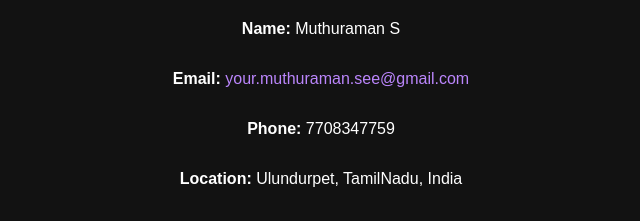
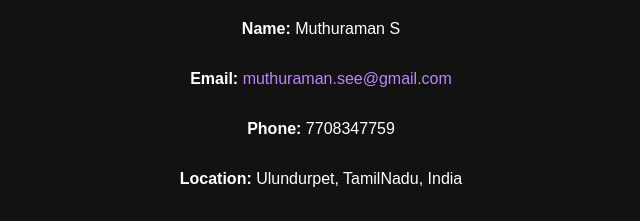
Before and after one commit to MuthuramanSee/My_Portfolio, a plain HTML site: page contact info.html in a window 1280 px wide. Shown: the part 167-388 px from the top of the page, 319-959 px from the left. Drawn offline with Linux system fonts and the light colour scheme.

Commit message:
Update contact info.html

```diff
--- a/contact info.html
+++ b/contact info.html
@@ -11,7 +11,7 @@
 <h1>Contact Information</h1>
 
 <p><strong>Name:</strong> Muthuraman S</p>
-<p><strong>Email:</strong> <a href="mailto:your.muthuraman.see@gmail.com">your.muthuraman.see@gmail.com</a></p>
+<p><strong>Email:</strong> <a href="mailto:your.muthuraman.see@gmail.com">muthuraman.see@gmail.com</a></p>
 <p><strong>Phone:</strong> 7708347759</p>
 <p><strong>Location:</strong> Ulundurpet, TamilNadu, India</p>
 
```
